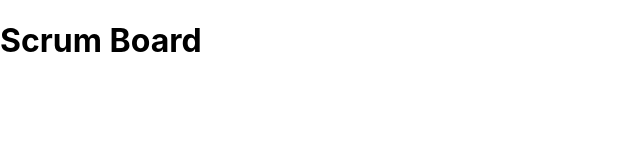
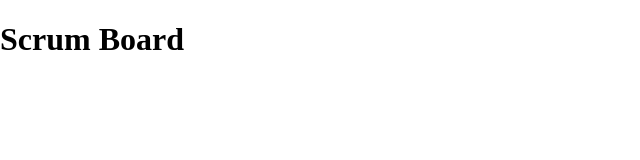
Before and after one commit to boushib/scrum-board, a React (Create React App) app: page / in a window 1280 px wide. Shown: the top 160 px of the page, without its empty margins (0-640 px from the left). Built offline with nearby package versions, Linux system fonts and the light colour scheme.

Commit message:
Add sass & change current css file to sass

```diff
--- a/package.json
+++ b/package.json
@@ -13,6 +13,7 @@
     "react": "^18.1.0",
     "react-dom": "^18.1.0",
     "react-scripts": "5.0.1",
+    "sass": "^1.52.2",
     "typescript": "^4.4.2",
     "web-vitals": "^2.1.0"
   },
--- a/src/index.css
+++ /dev/null
@@ -1,13 +0,0 @@
-body {
-  margin: 0;
-  font-family: -apple-system, BlinkMacSystemFont, 'Segoe UI', 'Roboto', 'Oxygen',
-    'Ubuntu', 'Cantarell', 'Fira Sans', 'Droid Sans', 'Helvetica Neue',
-    sans-serif;
-  -webkit-font-smoothing: antialiased;
-  -moz-osx-font-smoothing: grayscale;
-}
-
-code {
-  font-family: source-code-pro, Menlo, Monaco, Consolas, 'Courier New',
-    monospace;
-}
--- /dev/null
+++ b/src/index.sass
@@ -0,0 +1,2 @@
+body
+  margin: 0
--- a/src/index.tsx
+++ b/src/index.tsx
@@ -1,7 +1,7 @@
 import React from 'react'
 import ReactDOM from 'react-dom/client'
 import App from './App'
-import './index.css'
+import './index.sass'
 
 const root = ReactDOM.createRoot(document.getElementById('root') as HTMLElement)
 root.render(
```
Also changed, not shown: 1 other file (tests, documents, lock files or other folders).
